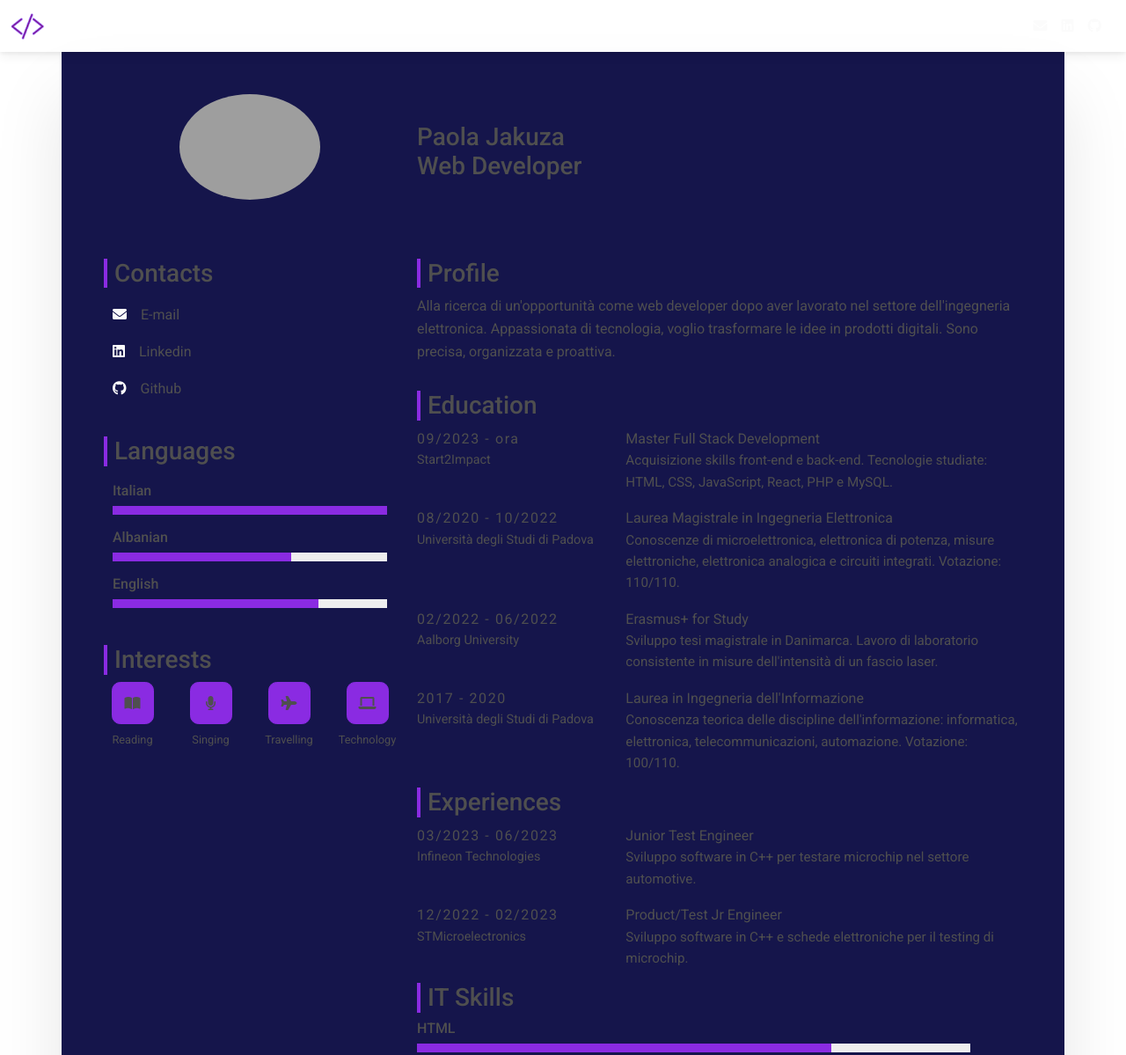
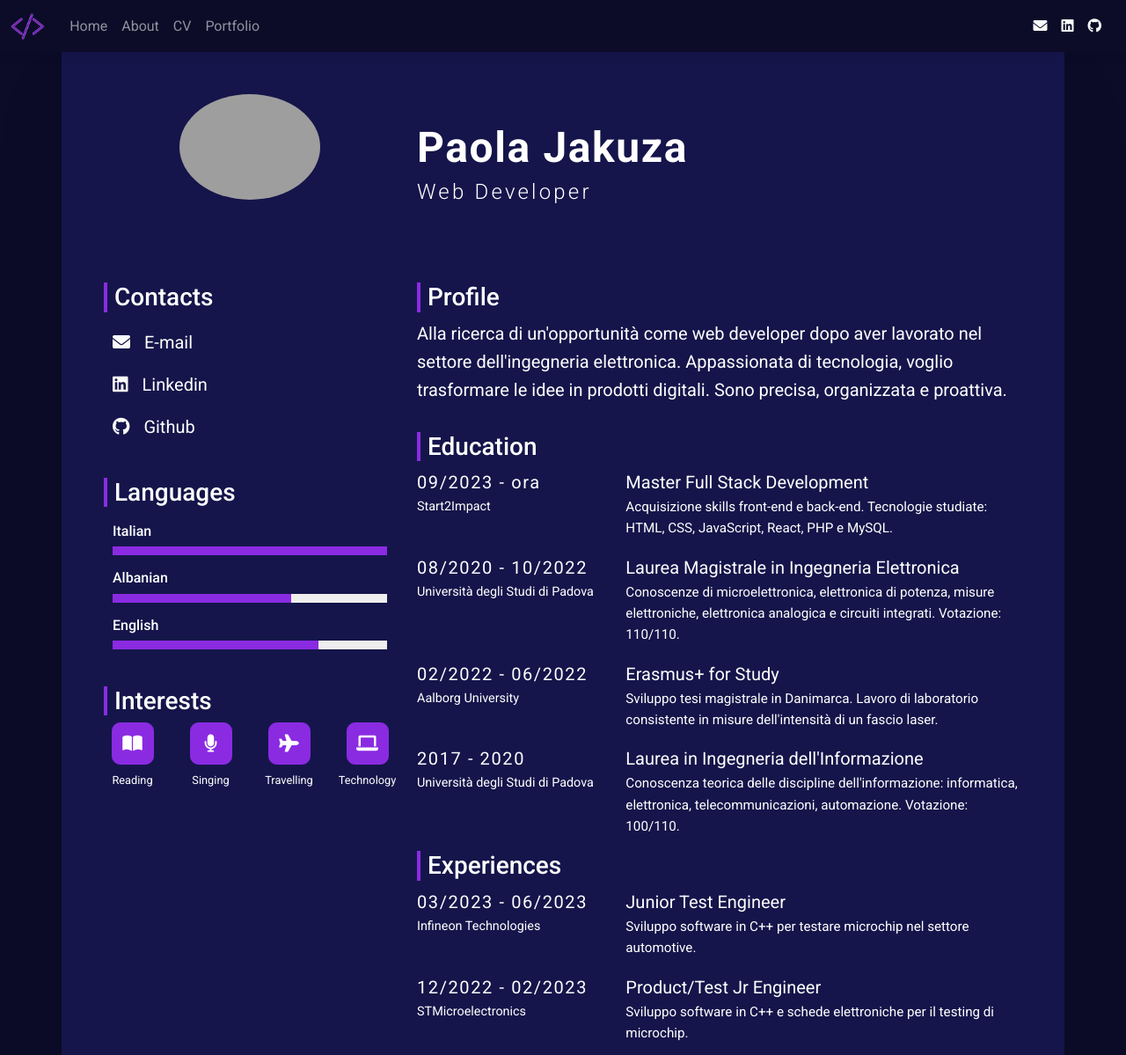
Before and after one commit to pj322/pj322.github.io, a website: page cv/index.html in a window 1280 px wide. Shown: the top 1199 px of the page at 88% size. Drawn offline with nearby package versions, Linux system fonts and the light colour scheme; grey boxes are pictures that could not be loaded.

Commit message:
Add files via upload

```diff
--- a/cv/index.html
+++ b/cv/index.html
@@ -28,7 +28,8 @@
       rel="stylesheet"
     />
     <!--css custom-->
-    <link rel="stylesheet" href="../assets/css/custom.css">
+    <link rel="stylesheet" href="../assets/css/style.css">
+    <link rel="stylesheet" href="../assets/css/home.css">
     <link rel="stylesheet" href="../assets/css/cv.css">
     <link rel="stylesheet" href="../assets/css/portfolio.css">
     <!--Open Graph Tags-->
@@ -90,21 +91,22 @@
 
     <main>
       <div class="container cv-box px-lg-5 pt-5">
+        <!--Immagine e nome e cognome-->
         <div class="row mb-5">
-          <!--Immagine e nome e cognome-->
-          <div class="col-4">
+          <div class="col-12 col-sm-4">
             <div class="img-box">
-              <img class="foto-cv img-fluid" src="../assets/img/foto-cv.jpg"/>
+              <img class="foto-cv img-fluid d-none d-sm-block" src="../assets/img/foto-cv.jpg"/>
             </div>
           </div>
-          <div class="col-8 description-box">
+          <div class="col-12 col-sm-8 description-box">
             <div class="description-cv">
-              <h3>Paola Jakuza <br><span>Web Developer</span></h3>
+              <h1>Paola Jakuza</h1>
+              <h4>Web Developer</h4>
             </div>
           </div>
         </div>
         <div class="row">
-          <div class="col-4">
+          <div class="col-12 col-md-4">
             <div class="row mb-3">
               <div class="col-12">
                 <h3 class="section-cv ps-2">Contacts</h3>
@@ -163,29 +165,29 @@
                 </div>
               </div>
             </div>
-            <div class="row">
+            <div class="row mb-4">
               <div class="col-12">
                 <h3 class="section-cv ps-2">Interests</h3>
               </div>
-              <div class="col-sm-6 col-lg-3 interest-container">
+              <div class="col-3 col-md-6 col-lg-3 interest-container">
                 <div class="interest-icon"><i class="fa-solid fa-book-open"></i></div>
                 <div class="interest-capture">Reading</div>
               </div>
-              <div class="col-sm-6 col-lg-3 interest-container">
+              <div class="col-3 col-md-6 col-lg-3 interest-container">
                 <div class="interest-icon"><i class="fa-solid fa-microphone"></i></div>
                 <div class="interest-capture">Singing</div>
               </div>
-              <div class="col-sm-6 col-lg-3 interest-container">
+              <div class="col-3 col-md-6 col-lg-3 interest-container">
                 <div class="interest-icon"><i class="fa-solid fa-plane"></i></div>
                 <div class="interest-capture">Travelling</div>
               </div>
-              <div class="col-sm-6 col-lg-3 interest-container">
+              <div class="col-3 col-md-6 col-lg-3 interest-container">
                 <div class="interest-icon"><i class="fa-solid fa-laptop"></i></div>
                 <div class="interest-capture">Technology</div>
               </div>
             </div>
           </div>
-          <div class="col-8">
+          <div class="col-12 col-md-8">
             <div class="row mb-3">
               <div class="col-12">
                 <h3 class="section-cv ps-2">Profile</h3>
```
Also changed, not shown: portfolio/index.html (+5 -6 lines).
